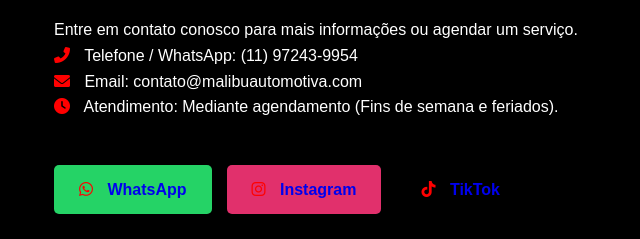
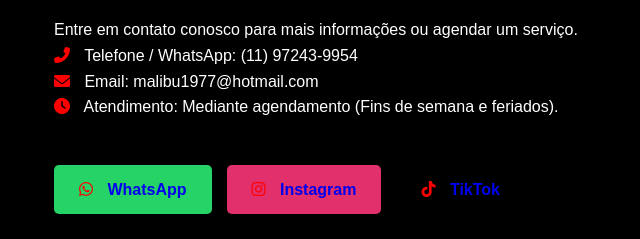
Before and after one commit to RodrigoLima1508/malibu, a plain HTML site: page index.html in a window 1280 px wide. Shown: the part 2444-2683 px from the top of the page, 28-668 px from the left. Drawn offline with nearby package versions, Linux system fonts and the light colour scheme; grey boxes are pictures that could not be loaded.

Commit message:
Update index.html

```diff
--- a/index.html
+++ b/index.html
@@ -103,7 +103,7 @@
                     <p>Entre em contato conosco para mais informações ou agendar um serviço.</p>
 
                     <p><i class="fas fa-phone-alt"></i> Telefone / WhatsApp: (11) 97243-9954</p>
-                    <p><i class="fas fa-envelope"></i> Email: contato@malibuautomotiva.com</p>
+                    <p><i class="fas fa-envelope"></i> Email: malibu1977@hotmail.com</p>
                     <p><i class="fas fa-clock"></i> Atendimento: Mediante agendamento (Fins de semana e feriados).</p>
 
                     <div class="social-buttons">
```
